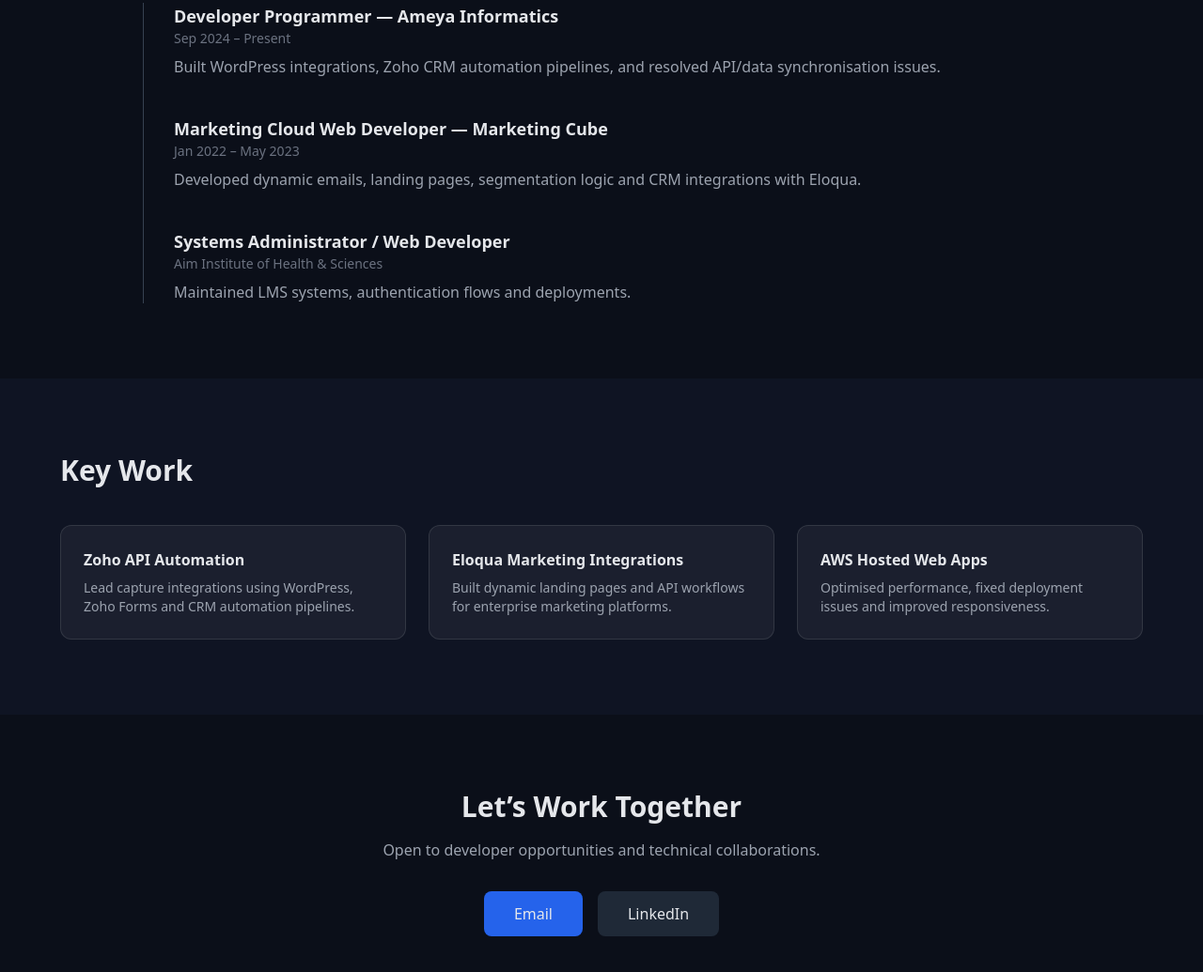
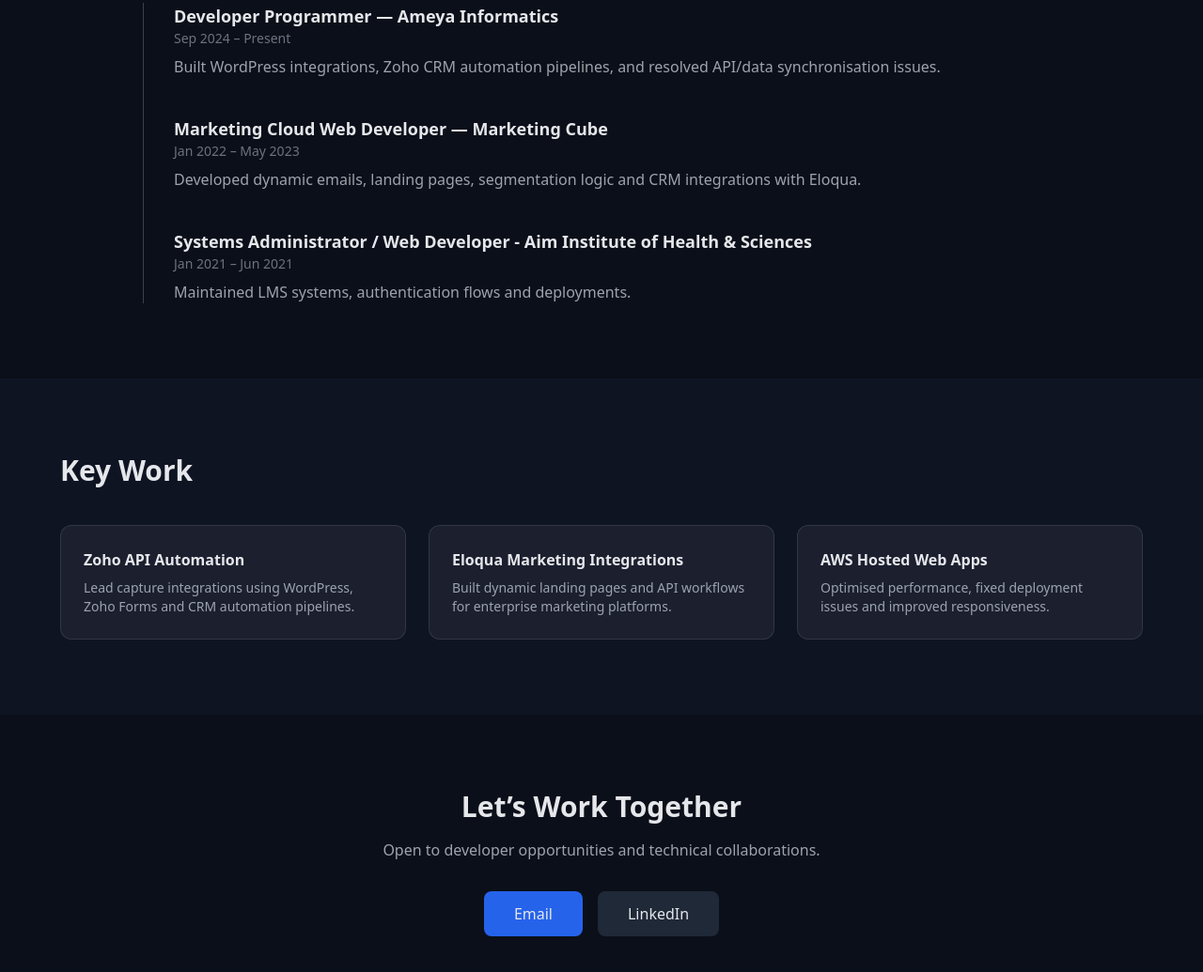
Before and after one commit to sumitshinde559/portfolio, a plain HTML site: page index.html in a window 1280 px wide. Shown: the part 1559-2594 px from the top of the page at 94% size. Drawn offline with nearby package versions, Linux system fonts and the light colour scheme.

Commit message:
Update index.html

```diff
--- a/index.html
+++ b/index.html
@@ -115,8 +115,8 @@
 </div>
 
 <div>
-<h4 class="font-bold text-lg">Systems Administrator / Web Developer</h4>
-<p class="text-gray-500 text-sm">Aim Institute of Health & Sciences</p>
+<h4 class="font-bold text-lg">Systems Administrator / Web Developer - Aim Institute of Health & Sciences</h4>
+<p class="text-gray-500 text-sm">Jan 2021 – Jun 2021</p>
 <p class="text-gray-400 mt-2">
 Maintained LMS systems, authentication flows and deployments.
 </p>
```
